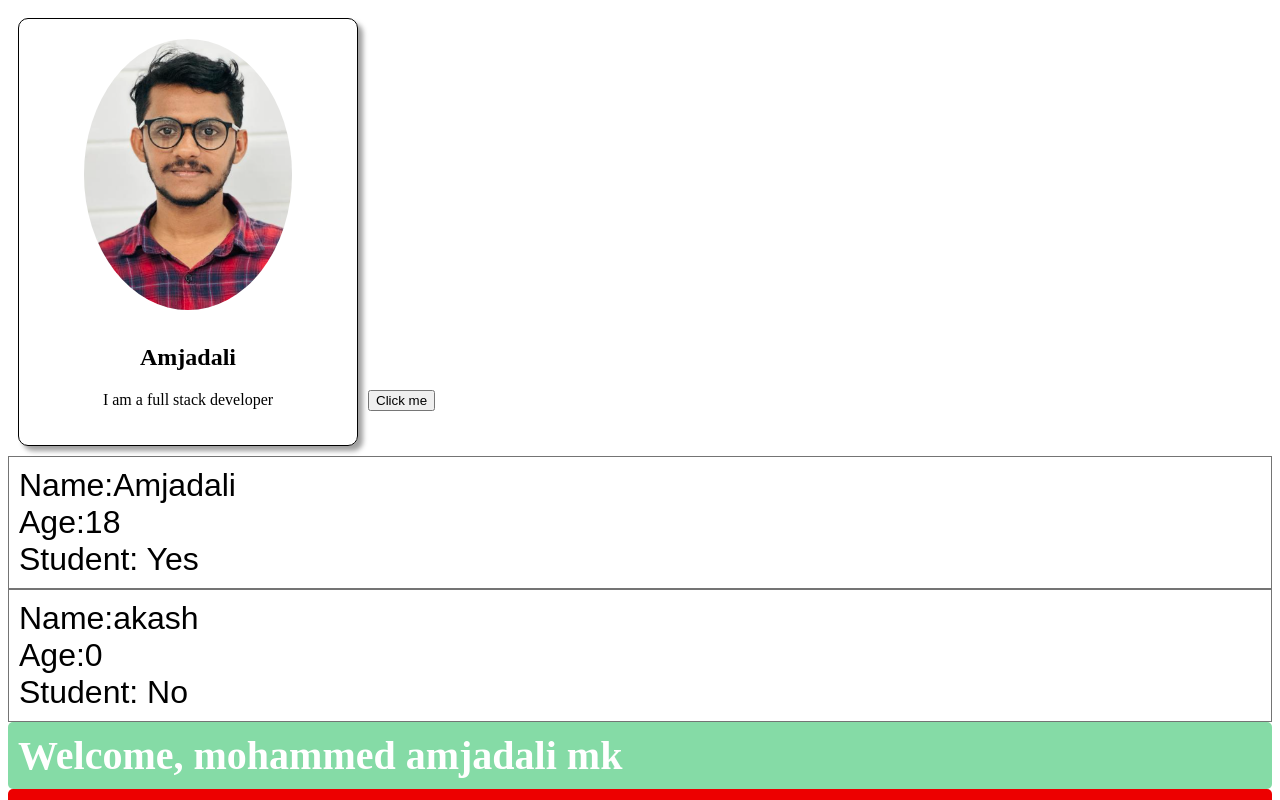
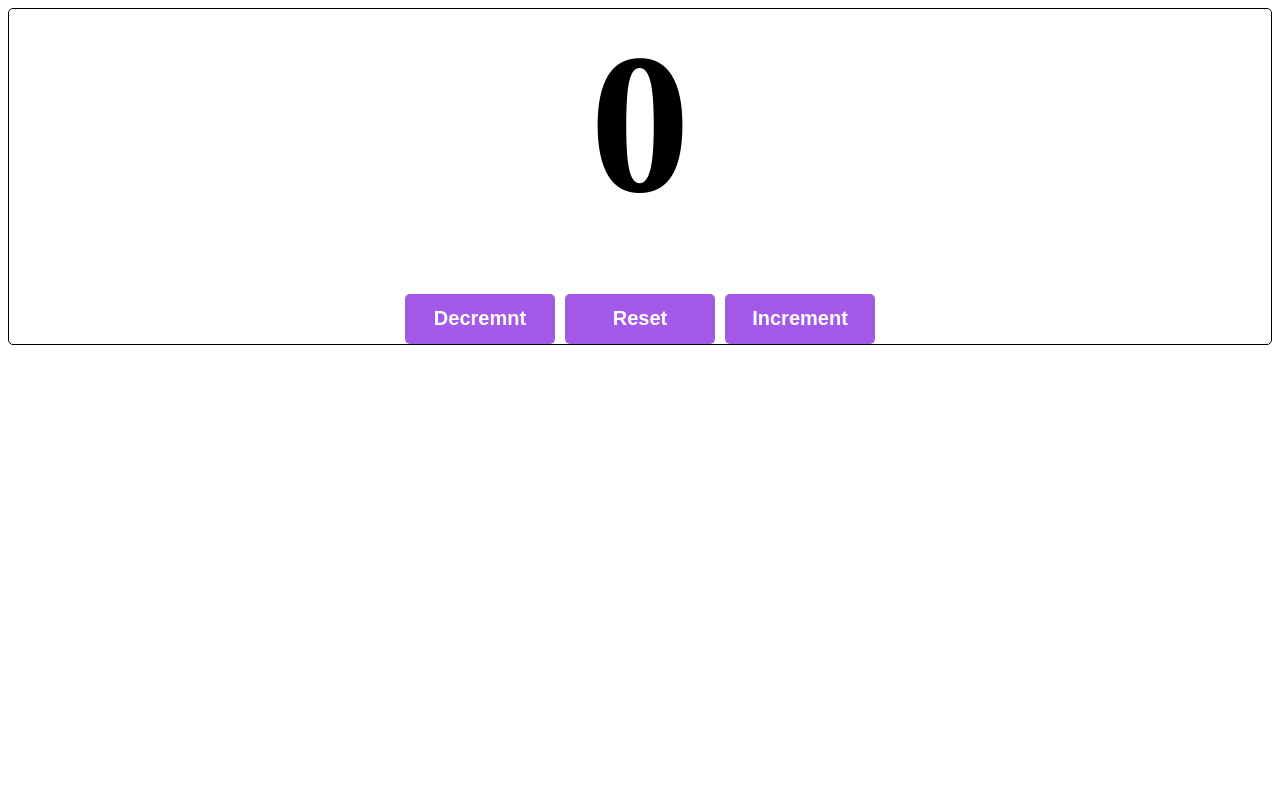
Before and after one commit to amjad78678/BroCode-React, a React (Vite) app in the folder my_react_app/: page / in a window 1280 px wide. Shown: the top 800 px of the page. Built offline with nearby package versions, Linux system fonts and the light colour scheme.

Commit message:
counter program complete

```diff
--- a/my_react_app/src/App.jsx
+++ b/my_react_app/src/App.jsx
@@ -4,6 +4,10 @@ import Button from "./Button";
 import Student from "./Student";
 import UserGreeting from "./UserGreeting";
 import List from "./List";
+import ProfilePicture from "./ProfilePicture";
+import MyComponent  from "./MyComponent";
+import Counter from "./Counter";
+
 
 function App() {
 
@@ -25,9 +29,8 @@ function App() {
 
     return (
       <>
-
-         <Card />
-         <Button/>
+{/*
+         <ProfilePicture />
          <Student name="Amjadali" age={18} isStudent={true}  />
          <Student name='akash'/>
 
@@ -37,7 +40,11 @@ function App() {
 
 
        {fruits.length>0? <List items={fruits} category='fruits'/>:null}
-       {vegetables.length>0 ?<List items={vegetables} category='vegetables'/>:null}
+       {vegetables.length>0 ?<List items={vegetables} category='vegetables'/>:null}  */}
+
+
+        <Counter />
+
       </>
     );
 
--- a/my_react_app/src/Button.jsx
+++ b/my_react_app/src/Button.jsx
@@ -1,20 +1,11 @@
 function Button(){
 
-   let count=0
-   const handleClick=(name)=> {
 
-      count++
-      if(count<=3){
-         console.log(`Hey ${name} you clicked me ${count} times`)
-      }else{
-
-         console.log(`Hey ${name} why you clicking stop click rascal`)
-      }
-   }
+   const handleClick=(e)=>e.target.textContent='OUCH!'
 
 
    return(
-   <button onClick={()=>handleClick('amjadali ')} className="button">Click me</button>
+   <button onDoubleClick={(event)=>handleClick(event)}  className="button">Click me</button>
 
    )
 
--- /dev/null
+++ b/my_react_app/src/Counter.jsx
@@ -0,0 +1,41 @@
+
+import { useState } from "react";
+
+function Counter(){
+
+const [count,setCount]=useState(0)
+
+const increment=()=>{
+
+    setCount(count+1)
+}
+
+const decrement=()=>{
+
+    setCount(count-1)
+}
+
+const resetCount=()=>{
+    setCount(0)
+}
+
+    return (
+      <div className="counter-container">
+        <p className="counter-display">{count}</p>
+
+        <button className="counter-button" onClick={decrement}>
+          Decremnt
+        </button>
+
+        <button className="counter-button" onClick={resetCount}>
+          Reset
+        </button>
+
+        <button className="counter-button" onClick={increment}>
+          Increment
+        </button>
+      </div>
+    );
+}
+
+export default Counter;
--- /dev/null
+++ b/my_react_app/src/MyComponent.jsx
@@ -0,0 +1,44 @@
+
+import {useState}  from "react";
+
+function MyComponent(){
+
+let [name,setName] = useState();
+const [age,setAge] = useState(0);
+const [isEmployed,setIsEmployed]=useState(false);
+
+const updateName=()=>{
+
+    setName('Amjadali')
+
+
+}
+
+const incrementAge=()=>{
+
+     setAge(age+1)
+}
+
+const toggleEmployedStatus = () => {
+    setIsEmployed(!isEmployed);
+};
+
+return (
+
+    <div>
+        <p>Name:{name}</p>
+        <button onClick={updateName}>Set Name</button>
+
+        <p>Age:{age}</p>
+        <button onClick={incrementAge}>Increment Age</button>
+
+  <p>Is emplyed :{isEmployed ? 'Yes':'No'}</p>
+   <button onClick={toggleEmployedStatus}>Toggle Status</button>
+
+    </div>
+)
+
+
+}
+
+export default MyComponent;
--- /dev/null
+++ b/my_react_app/src/ProfilePicture.jsx
@@ -0,0 +1,16 @@
+function ProfilePicture(){
+
+const imageUrl='./src/assets/profile.png';
+
+const handleClick= (e)=> e.target.style.display='none';
+
+return(
+
+  <img onClick={(event)=>handleClick(event)} src={imageUrl} alt="Profile img" />
+
+)
+
+
+}
+
+export default ProfilePicture;
--- a/my_react_app/src/index.css
+++ b/my_react_app/src/index.css
@@ -85,3 +85,37 @@
   list-style: none;
 
 }
+
+.counter-container{
+  font-size: 2.5em;
+  font-weight: bold;
+  text-align: center;
+  border: 1px solid black;
+  border-radius: 5px;
+}
+
+.counter-button{
+  width: 150px;
+  height: 50px;
+  font-size: .5em;
+  font-weight:bold ;
+  margin: 0px 5px;
+  background-color: hsla(271, 76%, 53%, 0.78);
+  color: white;
+  border: none;
+  border-radius: 5px;
+  cursor: pointer;
+
+}
+.counter-button:hover{
+  background-color: hsla(271, 76%, 53%, 0.576);
+}
+
+
+.counter-display{
+
+  font-size: 5em;
+  margin-top: 0;
+  margin-bottom: 50px;
+
+}
```
